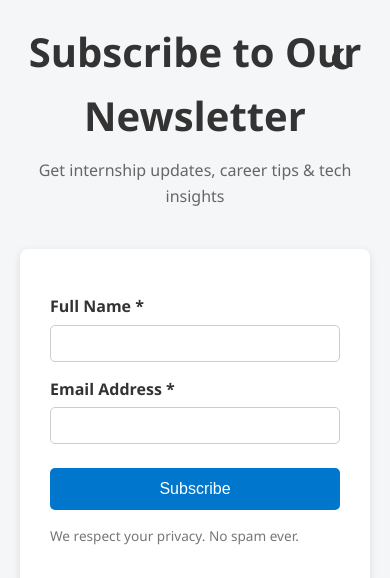
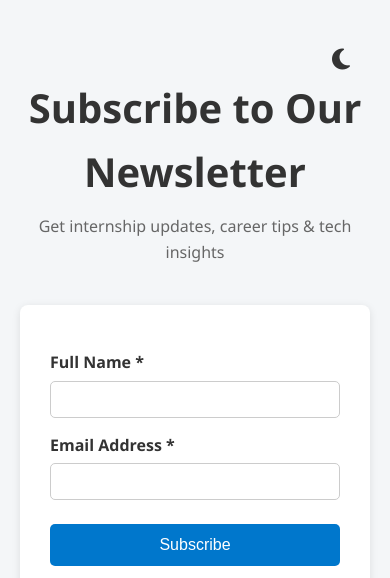
Before and after one commit to zaidofficial/Internship-task-15, a plain HTML site: page index.html in a window 390 px wide. Shown: the top 578 px of the page. Drawn offline with Linux system fonts and the light colour scheme.

Commit message:
Update style.css

```diff
--- a/style.css
+++ b/style.css
@@ -155,7 +155,7 @@ body.dark {
 
 
 /* Responsive layout */
-@media (max-width: 500px) {
+@media (max-width: 768px) {
     .grid {
         grid-template-columns: 1fr;
     text-align: center;
@@ -164,4 +164,7 @@ body.dark {
     .form-section form {
         text-align: left;
     }
+    .header {
+        padding-top: 3.5rem; /* Enough space for icon */
+    }
 }
```
